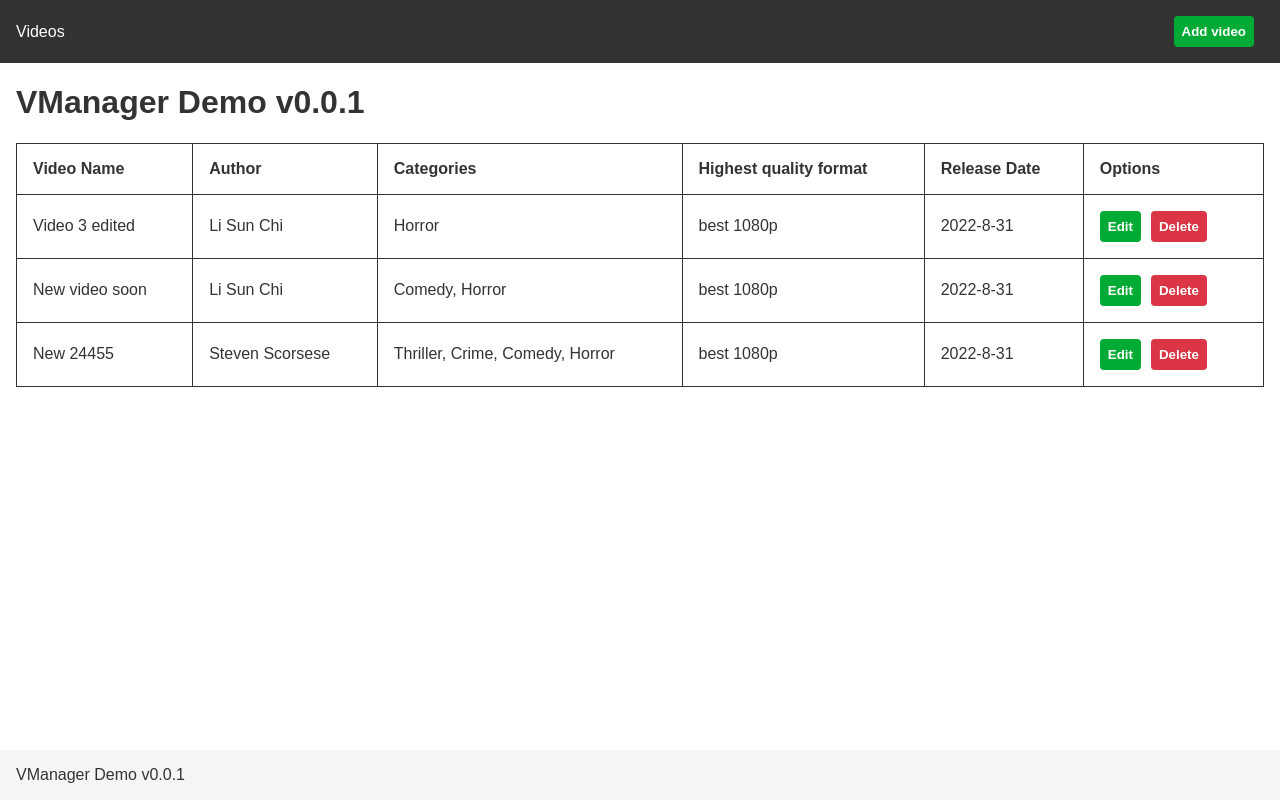
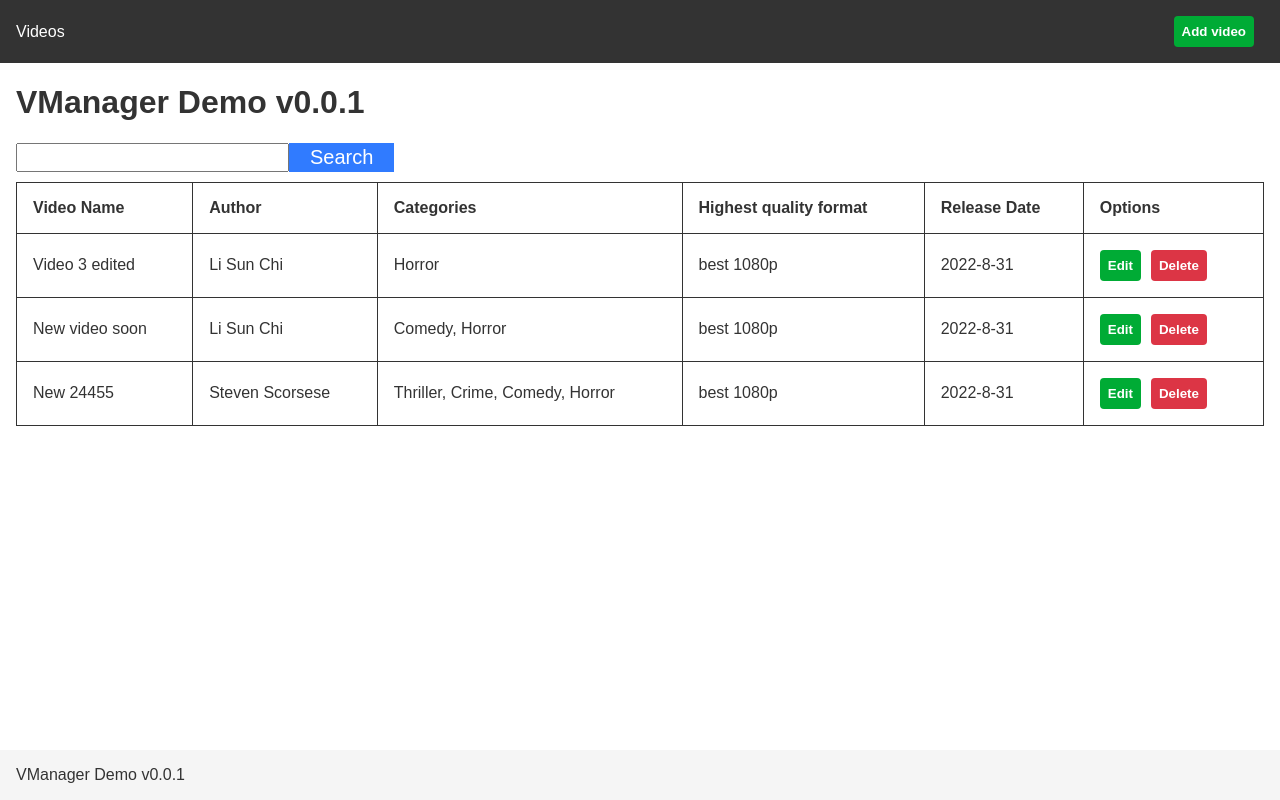
Before and after one commit to Im-Goutham/movingimage, a React (Create React App) app: page / in a window 1280 px wide. Built offline with nearby package versions, Linux system fonts and the light colour scheme; data requests are answered from the project's data file.

Commit message:
Search implemented by name

```diff
--- a/src/App.tsx
+++ b/src/App.tsx
@@ -8,6 +8,7 @@ import { VideosTable } from './components/videos-table';
 import { VideoForm } from './components/video-form';
 import { Button } from './components/button';
 import styles from './app.module.css';
+import { SearchInput } from './components/search-input';
 
 export const App = () => {
   const [loading, setLoading] = useState<Boolean>(false);
@@ -15,6 +16,7 @@ export const App = () => {
   const [mode, setMode] = useState<MODE>(MODE.ADD);
   const [editData, setEditData] = useState<VideoFormValues | null>(null);
   const [showForm, setShowForm] = useState<Boolean>(false);
+  const [searchValue, setSearchValue] = useState<string>('');
 
   useEffect(() => {
     getAllVideos();
@@ -22,7 +24,7 @@ export const App = () => {
 
   const getAllVideos = async () => {
     setLoading(true);
-    await getVideos().then(setVideos);
+    await getVideos(searchValue).then(setVideos);
     setLoading(false);
   };
 
@@ -73,6 +75,10 @@ export const App = () => {
       getAllVideos();
     }
   };
+
+  const handleSearch = () => {
+    getAllVideos();
+  };
   return (
     <>
       <header className={styles.header}>
@@ -88,6 +94,7 @@ export const App = () => {
         {!showForm ? (
           <>
             <h1>VManager Demo v0.0.1</h1>
+            <SearchInput value={searchValue} onChange={setSearchValue} onSearch={handleSearch} />
             {loading ? <>Loading...</> : <VideosTable videos={videos} onEdit={handleEdit} onDelete={handleDelete} />}
           </>
         ) : (
--- /dev/null
+++ b/src/components/search-input.module.css
@@ -0,0 +1,15 @@
+.container {
+  margin: 10px 0px;
+}
+
+.button {
+  background-color: var(--blue);
+  color: var(--white);
+  border: 1px solid var(--blue);
+  font-size: 20px;
+  padding: 2px 20px;
+}
+
+.input {
+  font-size: 20px;
+}
--- /dev/null
+++ b/src/components/search-input.tsx
@@ -0,0 +1,12 @@
+import styles from './search-input.module.css';
+
+type SearchInputProps = { value: string; onChange: (value: string) => void; onSearch: () => void };
+
+export const SearchInput = ({ value, onChange, onSearch }: SearchInputProps) => {
+  return (
+    <div className={styles.container}>
+      <input className={styles.input} type="search" id="search" name="search" value={value} onChange={(e) => onChange(e.target.value)} />
+      <button className={styles.button} onClick={onSearch}>Search</button>
+    </div>
+  );
+};
--- a/src/index.css
+++ b/src/index.css
@@ -3,7 +3,8 @@
   --light-gray: #f5f5f5;
   --dark-gray: #333;
   --green: #00ab35;
-  --red: #DC3545;
+  --red: #dc3545;
+  --blue: #307bff;
 }
 
 body {
--- a/src/services/videos.ts
+++ b/src/services/videos.ts
@@ -2,7 +2,7 @@ import { getCategories } from './categories';
 import { getAuthorByID, getAuthors, updateAuthor } from './authors';
 import { EditVideoPayload, ProcessedVideo, Video, VideoFormPayload, VideoFormValues } from '../common/interfaces';
 
-export const getVideos = async (): Promise<ProcessedVideo[]> => {
+export const getVideos = async (searchValue: string): Promise<ProcessedVideo[]> => {
   const [categories, authors] = await Promise.all([getCategories(), getAuthors()]);
 
   let categoriesSet: Record<string, string> = {};
@@ -17,7 +17,7 @@ export const getVideos = async (): Promise<ProcessedVideo[]> => {
       const categories: string[] = catIds.map((catId) => {
         return categoriesSet[catId];
       });
-
+      if (name.toLowerCase().indexOf(searchValue.toLowerCase()) > -1) {
         videos.push({
           id,
           name,
@@ -26,6 +26,7 @@ export const getVideos = async (): Promise<ProcessedVideo[]> => {
           highest_quality_format: 'best 1080p', // TODO
           release_date: releaseDate,
         });
+      }
     });
   });
 
```
Lines whose indentation alone changed are shown as unchanged.
